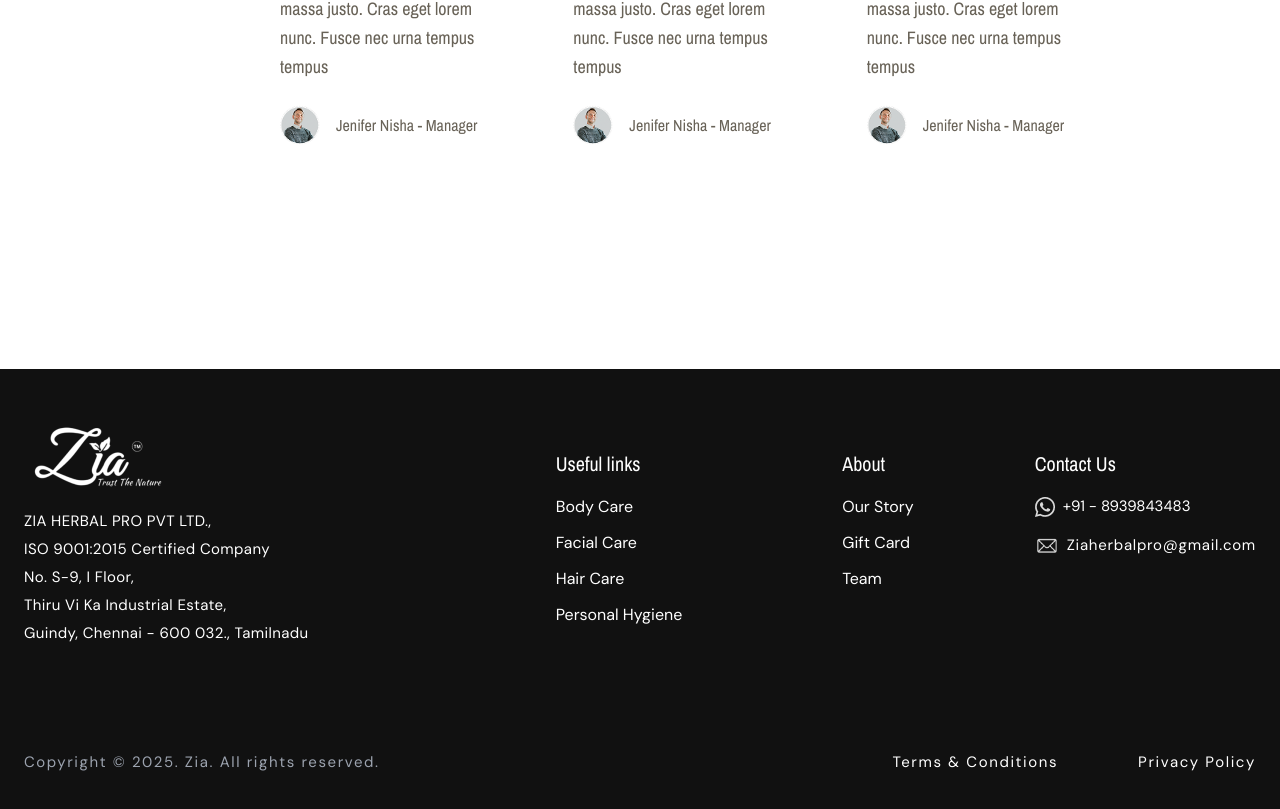
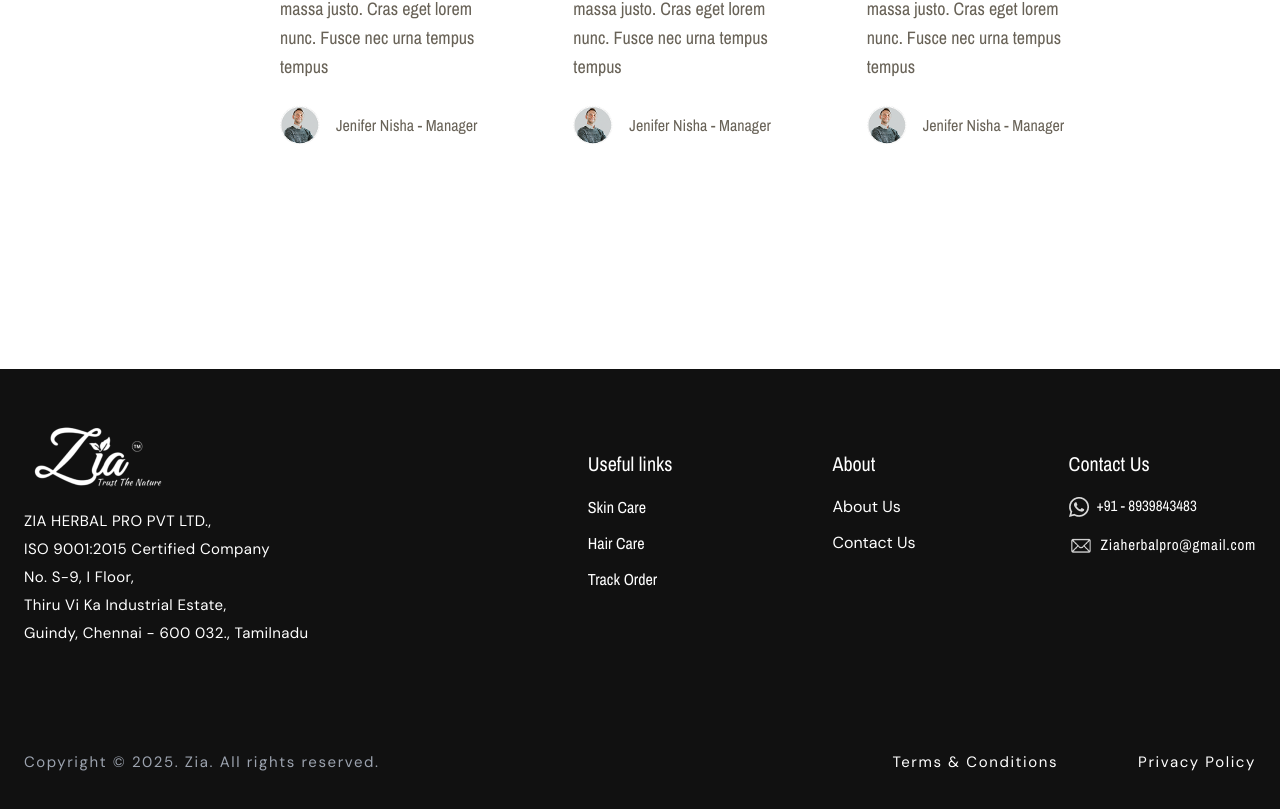
Before and after one commit to Kousik-Bytebandits/Zia, a React (Vite) app: page /home in a window 1280 px wide. Shown: the part 7969-8778 px from the top of the page. Built offline with nearby package versions, Linux system fonts and the light colour scheme.

Commit message:
naviagtes

```diff
--- a/src/App.jsx
+++ b/src/App.jsx
@@ -35,7 +35,7 @@ function App() {
       <div className={!hideNavbarRoutes.includes(location.pathname) ? 'pt-[50px]' : ''}>
         <Routes>
           {/* Start Screen - Optional */}
-          <Route path="/" element={<Navigate to="/home" />} />
+          <Route path="/" element={<StartScreen/>} />
 
           {/* Auth */}
           <Route path="/login" element={<Login />} />
--- a/src/components/Footer.jsx
+++ b/src/components/Footer.jsx
@@ -1,3 +1,5 @@
+import { Link } from "react-router-dom";
+
 export default function Footer() {
   return (
     <footer className="bg-[#111111] text-white px-6 py-12 font-sans">
@@ -5,6 +7,7 @@ export default function Footer() {
 
         {/* Top Section */}
         <div className="flex flex-col lg:flex-row justify-between gap-10">
+
           {/* Logo & Address */}
           <div className="lg:w-1/3 text-center lg:text-left space-y-4 lg:mb-16">
             <img
@@ -21,33 +24,52 @@ Guindy, Chennai - 600 032., Tamilnadu`}
             </p>
           </div>
 
-          {/* Useful Links and About: Side-by-side in mobile */}
-          <div className="flex flex-row sm:flex-row justify-around    gap-10 lg:gap-40 text-center lg:text-left">
+          {/* Useful Links and About */}
+          <div className="flex  flex-row sm:flex-row justify-around gap-10 lg:gap-40 text-center lg:text-left">
+
             {/* Useful Links */}
             <div className="lg:mt-8 space-y-4">
               <h3 className="font-archivo text-[18px] lg:text-[20px] text-left">Useful links</h3>
-              <ul className="space-y-3 text-[15px] lg:text-[16px] text-left">
-                <li>Body Care</li>
-                <li>Facial Care</li>
-                <li>Hair Care</li>
-                <li>Personal Hygiene</li>
+              <ul className="space-y-3 text-[16px] font-archivo lg:text-[16px] text-left">
+                <li>
+                  <Link to="/shoplist" className="hover:underline hover:text-[#00FF94] transition-all duration-200">
+                    Skin Care
+                  </Link>
+                </li>
+                <li>
+                  <Link to="/shoplist" className="hover:underline hover:text-[#00FF94] transition-all duration-200">
+                    Hair Care
+                  </Link>
+                </li>
+                <li>
+                  <Link to="/ordertracking" className="hover:underline hover:text-[#00FF94] transition-all duration-200">
+                    Track Order
+                  </Link>
+                </li>
               </ul>
             </div>
 
             {/* About */}
             <div className="lg:mt-8 space-y-4">
               <h3 className="font-archivo text-[18px] lg:text-[20px] text-left">About</h3>
-              <ul className="space-y-3 text-[15px] lg:text-[16px] text-left">
-                <li>Our Story</li>
-                <li>Gift Card</li>
-                <li>Team</li>
+              <ul className="space-y-3 text-[15px] lg:text-[16px] text-left ">
+                <li>
+                  <Link to="/about" className="hover:underline  hover:text-[#00FF94] transition-all duration-200">
+                    About Us
+                  </Link>
+                </li>
+                <li>
+                  <Link to="/contactus" className="hover:underline hover:text-[#00FF94] transition-all duration-200">
+                    Contact Us
+                  </Link>
+                </li>
               </ul>
             </div>
           </div>
 
-          {/* Contact Us: Stays on side in desktop, moves below in mobile */}
-          <div className="lg:mt-8 text-center lg:text-left space-y-4 order-last lg:order-none">
-            <h3 className="font-archivo text-[18px] lg:text-[20px]">Contact Us</h3>
+          {/* Contact Us */}
+          <div className="lg:mt-8 font-archivo  text-center lg:text-left space-y-4 order-last lg:order-none">
+            <h3 className="text-[18px] lg:text-[20px]">Contact Us</h3>
             <div className="mr-5 lg:mr-0 flex items-center justify-center lg:justify-start gap-2 text-[15px]">
               <img src="icons/whatsapp.png" className="w-5 h-5" alt="whatsapp" />
               <span>+91 - 8939843483</span>
@@ -63,7 +85,7 @@ Guindy, Chennai - 600 032., Tamilnadu`}
         <hr className="border-gray-200 lg:hidden" />
 
         {/* Bottom Footer */}
-        <div className="flex flex-col lg:flex-row justify-between items-center text-gray-400 text-[14px] lg:tracking-[0.1rem] lg:text-[15px] mt-6 space-y-4 lg:space-y-0 text-center">
+          <div className="flex  flex-col lg:flex-row justify-between items-center text-gray-400 text-[14px] lg:tracking-[0.1rem] lg:text-[15px] mt-6 space-y-4 lg:space-y-0 text-center">
           <p>Copyright © 2025. Zia. All rights reserved.</p>
           <div className="flex flex-col gap-2 lg:flex-row lg:gap-20 text-white text-[15px]">
             <p>Terms & Conditions</p>
--- a/src/pages/AboutUs.jsx
+++ b/src/pages/AboutUs.jsx
@@ -1,7 +1,11 @@
 import Footer from "../components/Footer";
-
+import {  useNavigate } from "react-router-dom";
 
 export default function AboutUs(){
+  const naviagte = useNavigate();
+  const handleMore =()=>{
+    naviagte('/shoplist');
+  }
         return(
             <>
               <div className="lg:p-16 p-4 flex flex-col lg:flex-row items-center lg:items-start lg:justify-between lg:mb-14">
@@ -126,7 +130,7 @@ export default function AboutUs(){
             />
           </div>
 
-          <button className="bg-black text-white px-6 py-3 rounded-full text-[14px] mt-4">
+          <button onClick={handleMore} className="bg-black text-white px-6 py-3 rounded-full text-[14px] mt-4">
             Discover More <span className="text-lg ml-3">→</span>
           </button>
         </div>
@@ -243,8 +247,8 @@ export default function AboutUs(){
       </div>
 
       {/* Button */}
-      <div className="mt-12 lg:text-left">
-        <button className="px-6 py-3 bg-black text-white text-[14px] font-tenor rounded-full">
+      <div className="mt-12 lg:text-left text-center">
+        <button onClick={handleMore} className="px-6 py-3 bg-black text-white text-[14px] font-tenor rounded-full">
           See More <span className="text-lg ml-3">→</span>
         </button>
       </div>
--- a/src/pages/CareCollectionSection.jsx
+++ b/src/pages/CareCollectionSection.jsx
@@ -4,7 +4,7 @@ import 'aos/dist/aos.css';
 
 
 export default function CareCollectionsSection() {
-   const [selected, setSelected] = useState("All Products");
+   const [selected, setSelected] = useState("Hand Wash");
 
    useEffect(() => {
   AOS.init({
@@ -12,7 +12,7 @@ export default function CareCollectionsSection() {
     once: true
   });
 }, []);
-  const buttons = ["All Products", "Body Care", "Skin Care", "Moisture"];
+  const buttons = ["Hand Wash", "Hair Oil", "Soaps", "Serums"];
 
   const products = [
     {
--- a/src/pages/Home.jsx
+++ b/src/pages/Home.jsx
@@ -43,6 +43,13 @@ export default function Home() {
     },
   ];
 
+const handleAbout=()=>{
+  navigate('/about')
+}
+const handleProducts=()=>{
+  navigate('/shopdetails')
+}
+
   const handleChange=()=>{
     navigate('/shoplist');
   }
@@ -70,7 +77,7 @@ export default function Home() {
     </p>
 
     <div data-aos="fade-up" data-aos-delay="100" className="flex justify-around mb-24 lg:justify-start lg:gap-20 font-tenor">
-      <button className="bg-black text-white text-[14px] px-5 py-2 rounded-full flex items-center gap-2">
+      <button onClick={handleProducts} className="bg-black text-white text-[14px] px-5 py-2 rounded-full flex items-center gap-2">
         Shop Now <span className="text-lg ml-2">→</span>
       </button>
       <button onClick={handleChange} className="border text-[#2B452C] border-[#2B452C] text-[14px] px-5 py-2 rounded-full flex items-center gap-2">
@@ -210,7 +217,7 @@ export default function Home() {
         <p className="text-[16px] font-archivo">2564+ Ratingsa<br />World Wide</p>
       </div>
     </div>
-    <button data-aos="fade-up" data-aos-delay="100" className="mt-4 bg-black font-tenor text-white text-[16px] px-5 py-3 lg:h-[5%]  rounded-full">
+    <button onClick={handleAbout} data-aos="fade-up" data-aos-delay="100" className="mt-4 bg-black font-tenor text-white text-[16px] px-5 py-3 lg:h-[5%]  rounded-full">
       More Details <span className="ml-3 text-lg">→</span>
     </button>
   </div>
@@ -362,7 +369,7 @@ export default function Home() {
       </div>
       <div className="text-center lg:text-left font-tenor order-last lg:order-none">
 
-        <button data-aos="fade-up" data-aos-delay="100" className="bg-black text-white px-6 py-3 rounded-full text-[14px] mt-5">
+        <button onClick={handleAbout} data-aos="fade-up" data-aos-delay="100" className="bg-black text-white px-6 py-3 rounded-full text-[14px] mt-5">
           More Details <span className="text-lg ml-3">→</span>
         </button>
       </div>
@@ -435,7 +442,7 @@ export default function Home() {
 
       {/* Button */}
       <div data-aos="fade-up" data-aos-delay="100" className="mt-12 lg:text-left">
-        <button className="px-6 py-3 bg-black text-white text-[14px] font-tenor rounded-full">
+        <button onClick={handleChange} className="px-6 py-3 bg-black text-white text-[14px] font-tenor rounded-full">
           See More <span className="text-lg ml-3">→</span>
         </button>
       </div>
@@ -551,7 +558,7 @@ export default function Home() {
 
       {/* Button */}
       <div data-aos="fade-up" data-aos-delay="100" className="text-center lg:text-left font-tenor mt-10">
-        <button className="bg-black text-white px-6 py-3 rounded-full text-[14px]">
+        <button onClick={handleChange}   className="bg-black text-white px-6 py-3 rounded-full text-[14px]">
           See More <span className="text-lg ml-3">→</span>
         </button>
       </div>
--- a/src/pages/Profile.jsx
+++ b/src/pages/Profile.jsx
@@ -107,7 +107,7 @@ export default function Profile() {
 
       if (res.ok) {
         alert("Profile updated successfully!");
-
+        // Optionally, you can reload the page or refetch user data here if needed
         window.location.reload();
       } else {
         const data = await res.json();
--- a/src/pages/ShopCart.jsx
+++ b/src/pages/ShopCart.jsx
@@ -77,7 +77,7 @@ export default function ShopCart() {
   const handleCheckout = () => {
     const userId = localStorage.getItem("user_id");
     if (!userId) {
-      navigate("/login");
+      navigate("/");
     } else {
       navigate("/home");     }
   };
@@ -230,18 +230,19 @@ export default function ShopCart() {
                 {items.map((item) => (
                   <div
                     key={item.id}
-                    className="border-b-2 mt-8 border-dashed border-[#D1D1D1] pb-4 relative"
+                    className="border-b-2 mt-8 ...987\l
+                    border-dashed border-[#D1D1D1] pb-4 relative"
                   >
 
                     <div className="flex gap-">
                       <img
                         src={item.img}
                         alt="product"
-                        className="w-[120px] h-[180px] "
+                        className="w-[117px] h-[155px] "
                       />
                       <div className="flex flex-col justify-between py-2 w-full">
                         <div>
-                          <h3 className="font-medium text-[16px] leading-tight tracking-wider">
+                          <h3 className="font-medium text-[18px] leading-tight tracking-wider">
                             {item.name}
                           </h3>
                           <p className="text-[14px] text-[#AEAEAE]">
@@ -268,12 +269,12 @@ export default function ShopCart() {
                   <FaMinus/>
                 </button>
                 <span className="text-[#4C4B4B] text-[20px] font-bold">{item.quantity}</span>
-                <div className="rounded-full border border-[#D5D5D5] px-3 py-3 bg-black  flex ml-2 ">
+                <div className="rounded-full border border-[#D5D5D5] px-2 py-2 bg-black  flex ml-3 ">
                   <button onClick={() => handleIncrement(item.id)}><FaPlus className="text-white " size={18}/></button>
                 </div>
               </div>
               <div>
-                <button  onClick={() => handleRemove(item.id)} className="rounded-full bg-[#BE0000] text-white px-6 py-1.5">Delete</button>
+                <button  onClick={() => handleRemove(item.id)} className="rounded-full bg-[#BE0000] text-white px-8 py-1.5">Delete</button>
                 </div>
                         </div>
                       </div>
```
